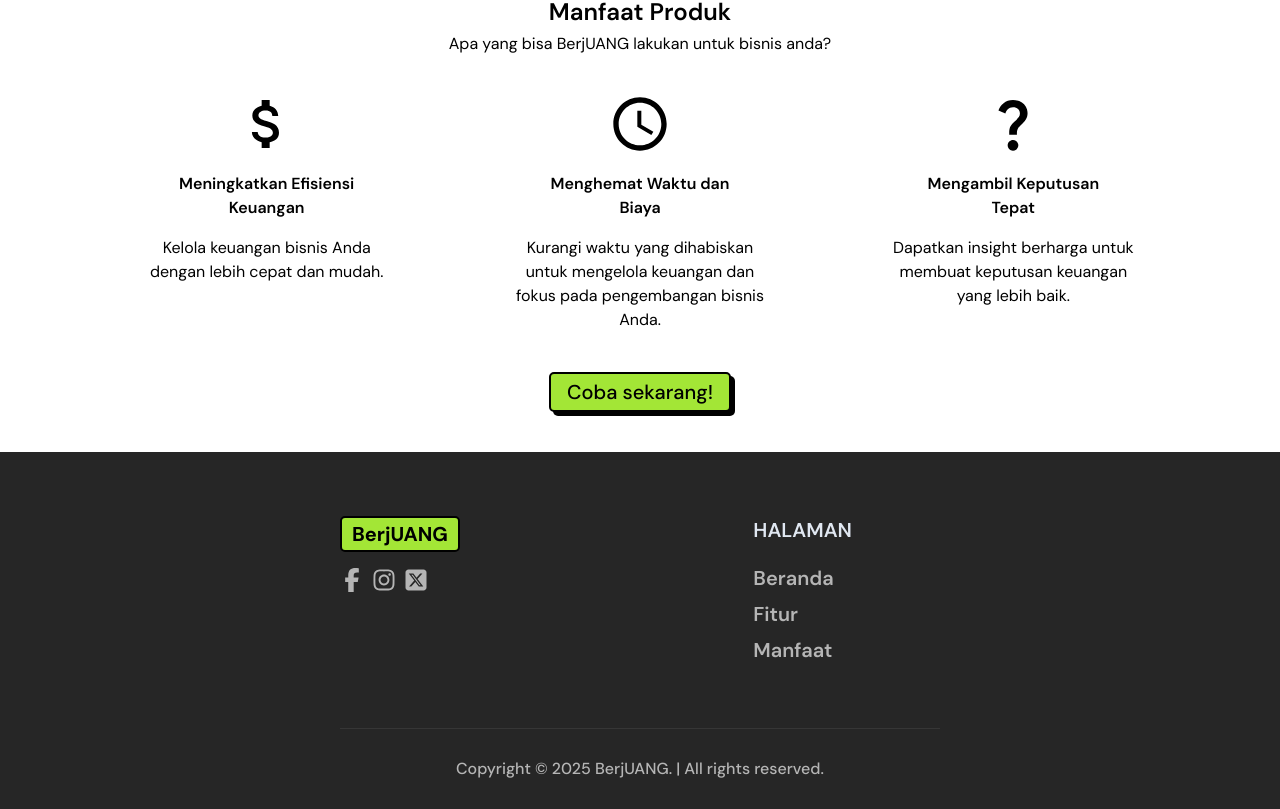
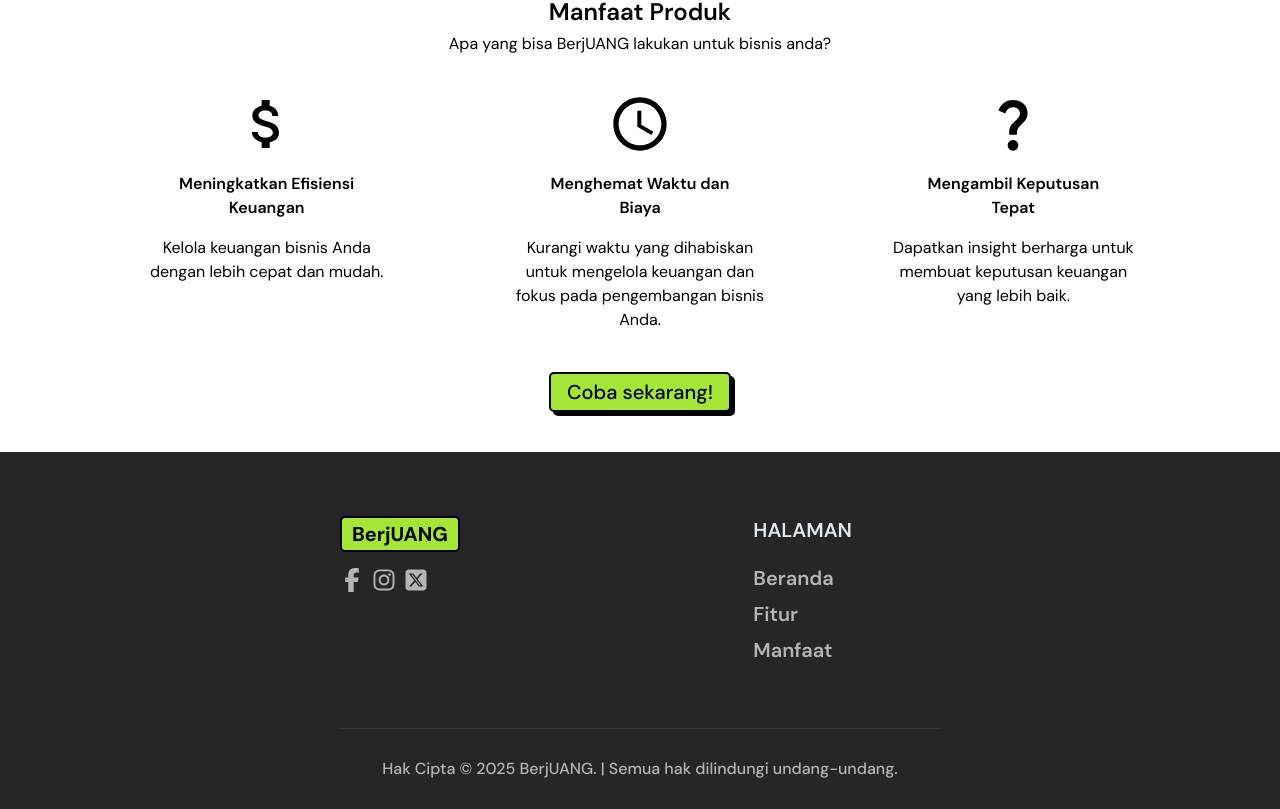
Before and after one commit to The-Triple-R/berjuang-ui, a Next.js app: page / in a window 1280 px wide. Shown: the part 1358-2167 px from the top of the page. Built offline with nearby package versions, Linux system fonts and the light colour scheme.

Commit message:
feat(landing-page): change language copyright footer

```diff
--- a/components/Footer.jsx
+++ b/components/Footer.jsx
@@ -29,7 +29,7 @@ function Footer() {
             <a href='#benefits'>{langData[lang].navbarLandingPage.benefits}</a>
           </div>
         </div>
-        <p className='text-center py-7 font-base'>Copyright &copy; 2025 BerjUANG. | All rights reserved.</p>
+        <p className='text-center py-7 font-base'>{langData[lang].footerSection.copyright}</p>
       </div>
     </footer>
   );
```
